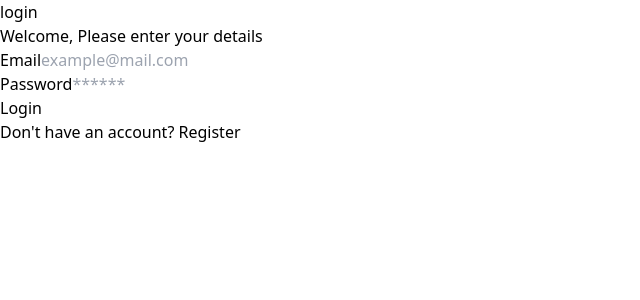
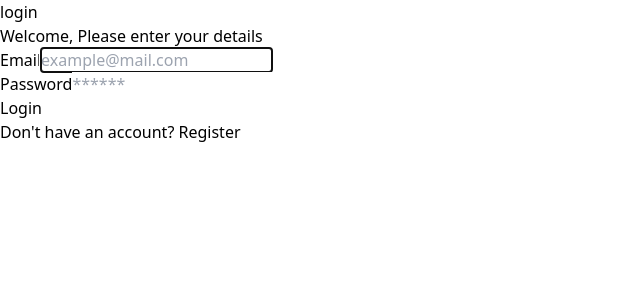
Before and after one commit to Dian-indah/my-react-app, a React (Vite) app: page /login in a window 1280 px wide. Shown: the top 300 px of the page, without its empty margins (0-640 px from the left). Built offline with nearby package versions, Linux system fonts and the light colour scheme.

Commit message:
15. useRef Bagian 3 login

```diff
--- a/src/components/Elements/Input/Input.jsx
+++ b/src/components/Elements/Input/Input.jsx
@@ -1,4 +1,7 @@
-const Input = (props) => {
+import { forwardRef } from "react";
+
+const Input = forwardRef(
+  (props, ref) => {
     const {type, placeholder,name} = props;
   return (
     <input
@@ -7,7 +10,9 @@
       placeholder={placeholder}
       name={name}
       id={name}
+      ref = {ref}
     />
   );
-};
+}
+);
 export default Input;
--- a/src/components/Elements/Input/index.jsx
+++ b/src/components/Elements/Input/index.jsx
@@ -1,13 +1,16 @@
+import { forwardRef } from "react";
 import Input from "./Input";
 import Label from "./Label";
 
-const InputForm = (props) => {
+const InputForm = forwardRef(
+  (props, ref) => {
     const {htmlFor,label, name, type, placeholder} = props;
   return (
     <div className="mb-6">
       <Label htmlFor={htmlFor}>{label}</Label>
-      <Input name={name} type={type} placeholder={placeholder} />
+      <Input name={name} type={type} placeholder={placeholder} ref = {ref} />
     </div>
   );
 }
+);
 export default InputForm;
--- a/src/components/Fragments/FormLogin.jsx
+++ b/src/components/Fragments/FormLogin.jsx
@@ -1,3 +1,4 @@
+import { useEffect, useRef } from "react";
 import Button from "../Elements/Button";
 import InputForm from "../Elements/Input";
 
@@ -12,6 +13,13 @@
     // console.log(event.target.password.value);
     // console.log('login');
   };
+
+  const emailRef = useRef(null);
+
+  useEffect(() => {
+    emailRef.current.focus();
+  },[]);
+
   return (
     <form onSubmit={handleLogin}>
       <InputForm
@@ -19,6 +27,7 @@
         type="email"
         placeholder="example@mail.com"
         name="email"
+        ref={emailRef}
       />
       <InputForm
         label="Password"
```
